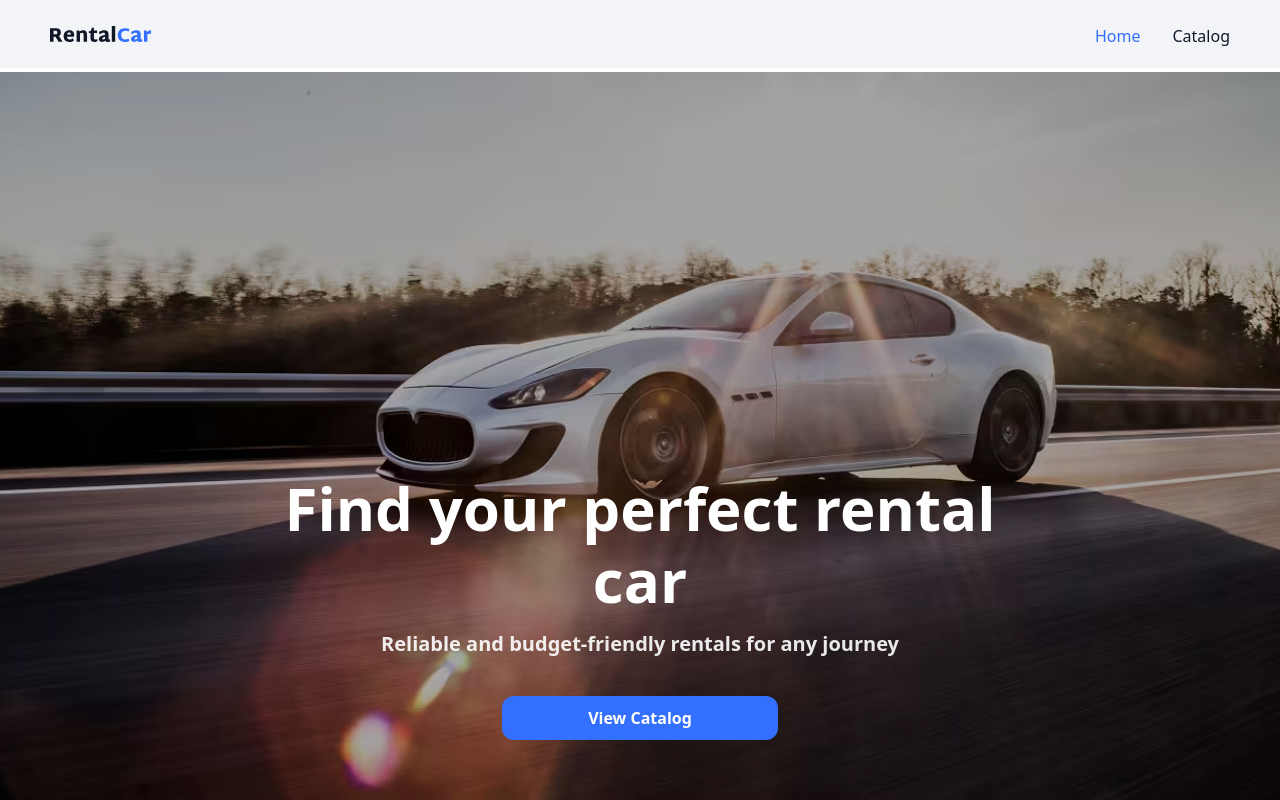
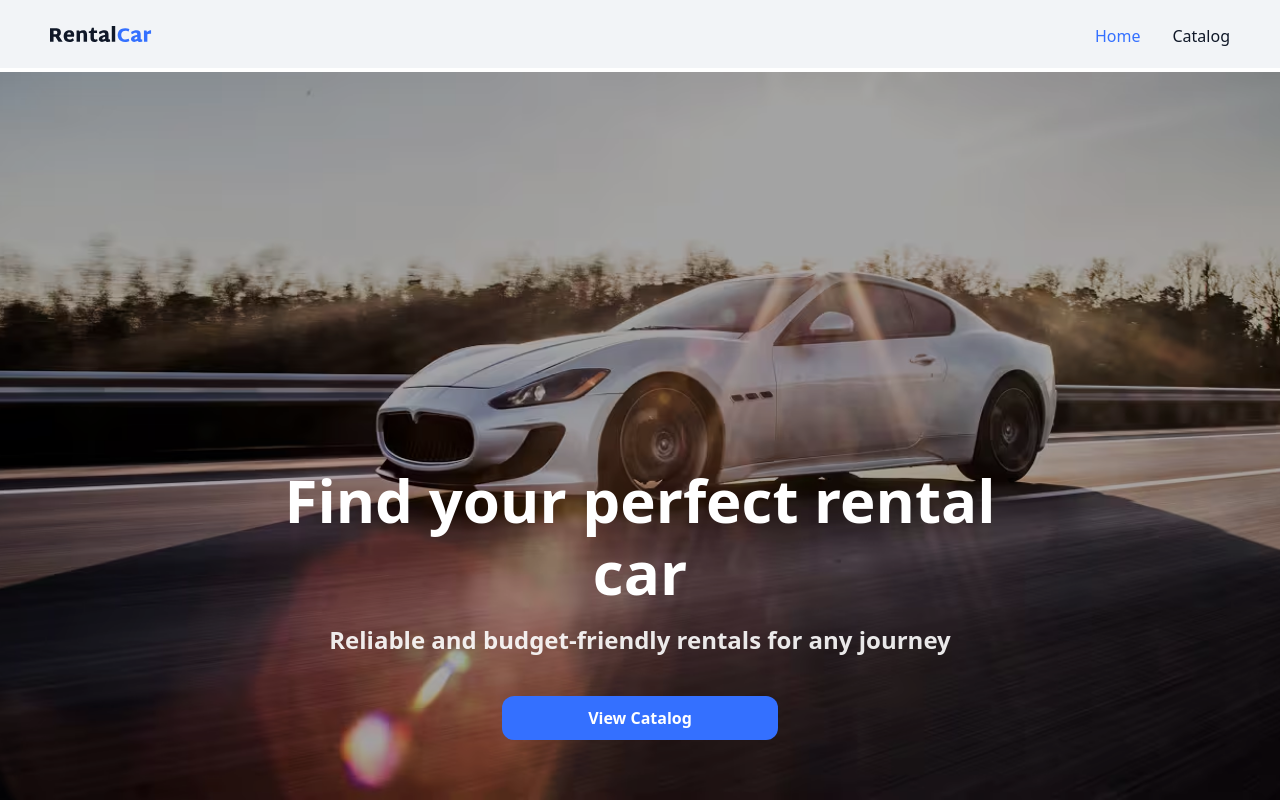
Before and after one commit to Serhii-Paliienko/RentalCar, a React (Vite) app: page / in a window 1280 px wide. Built offline with nearby package versions, Linux system fonts and the light colour scheme.

Commit message:
update some styles

```diff
--- a/src/components/Header/Header.module.css
+++ b/src/components/Header/Header.module.css
@@ -26,10 +26,8 @@
 .link {
   font: var(--body);
   color: var(--main);
-
   text-decoration: none;
   cursor: pointer;
-
   transition: color 0.2s ease-in-out;
 }
 
--- a/src/features/catalog/components/CarCard/CarCard.module.css
+++ b/src/features/catalog/components/CarCard/CarCard.module.css
@@ -32,6 +32,7 @@
 }
 .favBtnActive {
   color: var(--button);
+  stroke: var(--button);
 }
 .favIcon {
   width: 16px;
--- a/src/features/catalog/pages/CatalogPage.module.css
+++ b/src/features/catalog/pages/CatalogPage.module.css
@@ -1,3 +1,8 @@
+.page {
+  margin-top: -4px;
+  padding-top: 4px;
+  background: var(--white);
+}
 .wrap {
   display: grid;
   gap: var(--sp-8, 32px);
--- a/src/features/catalog/pages/CatalogPage.tsx
+++ b/src/features/catalog/pages/CatalogPage.tsx
@@ -50,6 +50,7 @@ export default function CatalogPage() {
   };
 
   return (
+    <div className={s.page}>
       <main className="container">
         <h1 className="visually-hidden">Catalog</h1>
 
@@ -96,5 +97,6 @@ export default function CatalogPage() {
           </div>
         )}
       </main>
+    </div>
   );
 }
--- a/src/features/home/components/Hero/Hero.module.css
+++ b/src/features/home/components/Hero/Hero.module.css
@@ -65,7 +65,7 @@
   margin: 0;
 }
 .subtitle {
-  font: var(--h3);
+  font: var(--h2);
   margin: var(--hero-gap-title-subtitle) 0 0;
   opacity: 0.9;
 }
--- a/src/features/home/components/Hero/Hero.tsx
+++ b/src/features/home/components/Hero/Hero.tsx
@@ -111,9 +111,9 @@ export default function Hero() {
         <div className={s.inner}>
           <div className={s.block}>
             <h1 className={s.title}>Find your perfect rental car</h1>
-            <p className={s.subtitle}>
+            <h2 className={s.subtitle}>
               Reliable and budget-friendly rentals for any journey
-            </p>
+            </h2>
 
             <div className={s.actions}>
               {/* НИЧЕГО в Button не меняем — просто даём атрибут для локальной стилизации CTA */}
```
Lines whose indentation alone changed are shown as unchanged.
